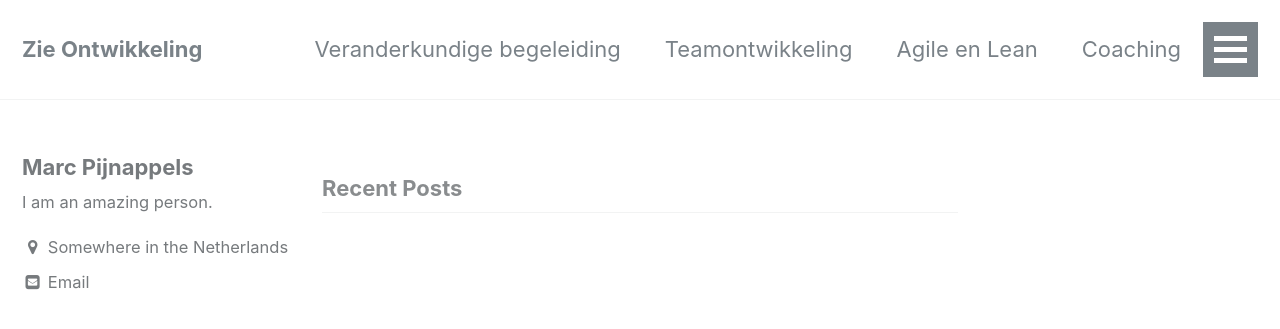
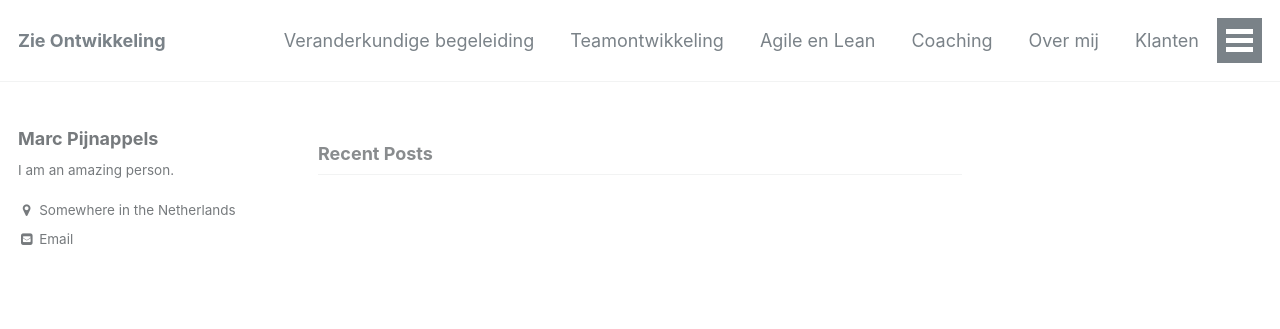
Before and after one commit to twinmum1/zie-ontwikkeling, a Jekyll site: the page built from index.html, in a window 1280 px wide and 900 px high. Shown: the top 329 px of the window. Built offline with Jekyll 4.4.1, drawn with Linux system fonts in a browser that asks for light colours; the list of posts is cut into pages by our own code.

Commit message:
Update _reset.scss

```diff
--- a/_sass/minimal-mistakes/_reset.scss
+++ b/_sass/minimal-mistakes/_reset.scss
@@ -8,18 +8,18 @@ html {
   /* apply a natural box layout model to all elements */
   box-sizing: border-box;
   background-color: $background-color;
-  font-size: 16px;
+  font-size: 12px;
 
   @include breakpoint($medium) {
-    font-size: 18px;
+    font-size: 14px;
   }
 
   @include breakpoint($large) {
-    font-size: 20px;
+    font-size: 16px;
   }
 
   @include breakpoint($x-large) {
-    font-size: 22px;
+    font-size: 18px;
   }
 
   -webkit-text-size-adjust: 100%;
```
